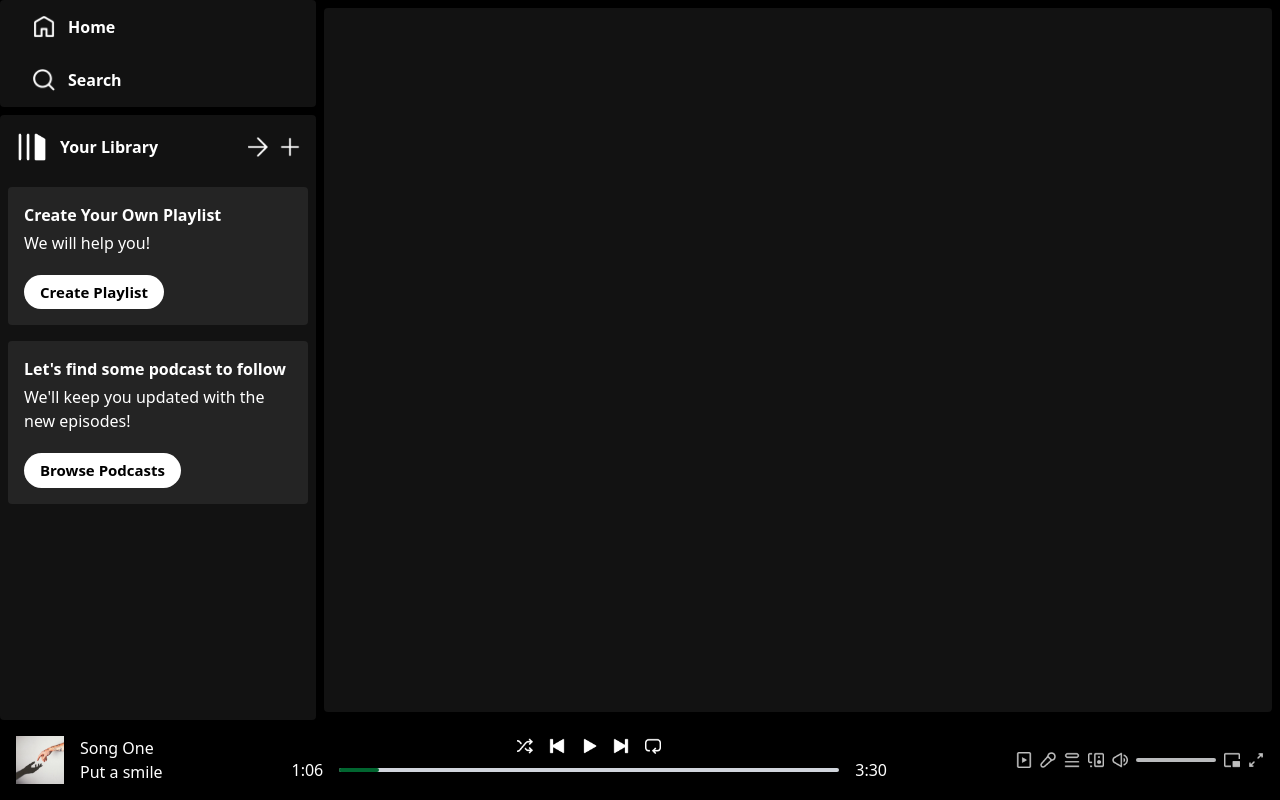
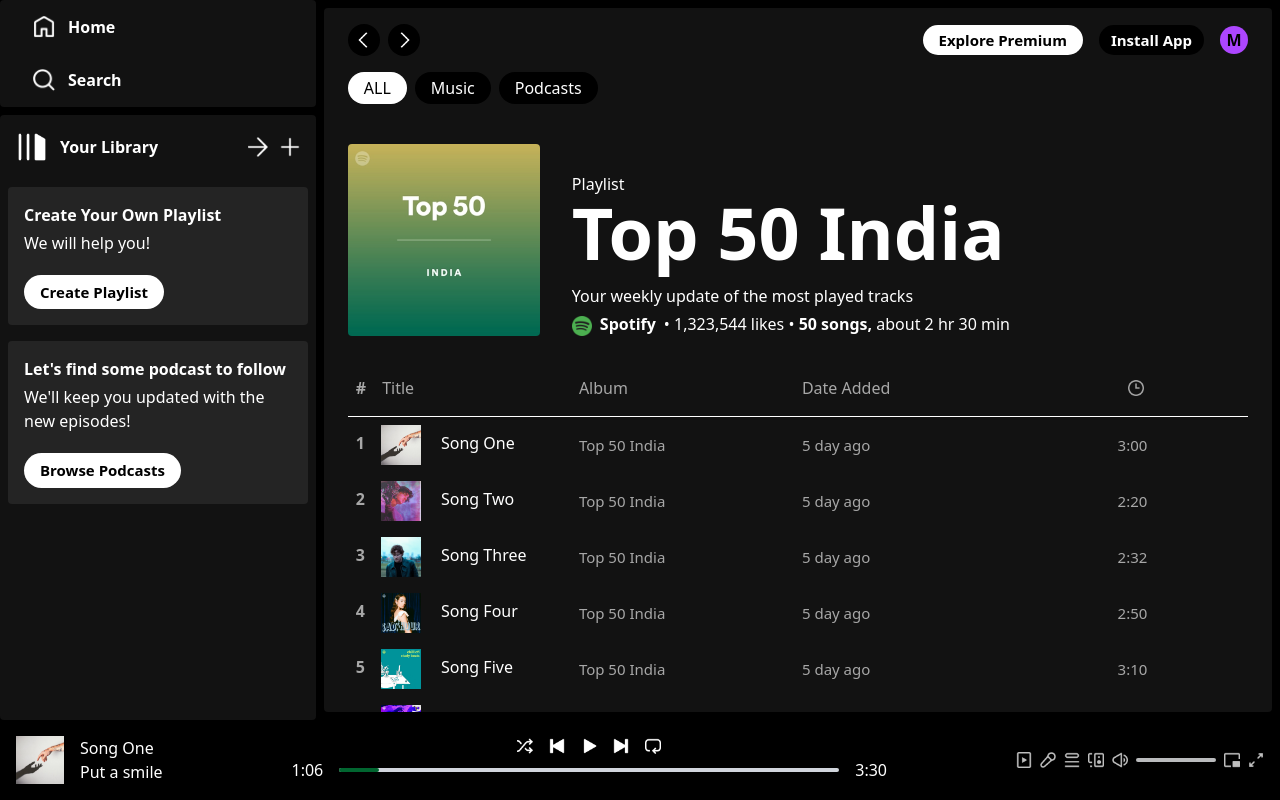
Before and after one commit to manan-msqrd/spotify-frontend-clone, a React (Vite) app: page /album/1 in a window 1280 px wide. Built offline with nearby package versions, Linux system fonts and the light colour scheme.

Commit message:
add album page + update readme

```diff
--- a/src/components/AlbumItem.tsx
+++ b/src/components/AlbumItem.tsx
@@ -1,7 +1,11 @@
+import { useNavigate } from "react-router-dom"
 
 const AlbumItem = ({image, name, desc, id}: any) => {
+
+    const navigate = useNavigate();
+
   return (
-    <div className='min-w-[180px] p-2 px-3 cursor-pointer hover:bg-[#ffffff26]'>
+    <div onClick={() => navigate(`/album/${id}`)} className='min-w-[180px] p-2 px-3 cursor-pointer hover:bg-[#ffffff26]'>
         <img className='rounded' src={image} alt="" />
         <p className='font-bold mt-2 mb-1'>{name}</p>
         <p className='text-slate-200 text-sm'>{desc}</p>
--- a/src/components/Display.tsx
+++ b/src/components/Display.tsx
@@ -1,11 +1,13 @@
 import { Route, Routes } from "react-router-dom"
 import DisplayHome from "./DisplayHome"
+import DisplayAlbum from "./DisplayAlbum"
 
 const Display = () => {
   return (
     <div className="w-[100%] m-2 px-6 pt-4 rounded bg-[#121212] text-white overflow-auto lg:w-[75%]">
         <Routes>
             <Route path='/' element={<DisplayHome/>}/>
+            <Route path='/album/:id' element={<DisplayAlbum/>}/>
         </Routes>
     </div>
   )
--- /dev/null
+++ b/src/components/DisplayAlbum.tsx
@@ -0,0 +1,52 @@
+import { useParams } from "react-router-dom"
+import NavBar from "./NavBar"
+import { albumsData, assets, songsData } from "../assets/assets";
+
+const DisplayAlbum = () => {
+
+    const {id} = useParams();
+    const albumData = id ? albumsData[parseInt(id)] : null;
+  return (
+    <>
+        <NavBar />
+        <div className="mt-10 flex flex-col gap-8 md:flex-row md:items-end">
+            <img className="w-48 rounded" src={albumData?.image} alt="" />
+            <div className="flex flex-col">
+                <p>Playlist</p>
+                <h2 className="text-5xl font-bold mb-4 md:text-7xl">{albumData?.name}</h2>
+                <h4>{albumData?.desc}</h4>
+                <p className="mt-1">
+                    <img className="inline-block w-5" src={assets.spotify_logo} alt="" />
+                    <b className="p-2">Spotify</b>
+                    • 1,323,544 likes
+                    • <b>50 songs, </b>
+                    about 2 hr 30 min
+                </p>
+            </div>
+        </div>
+        <div className="grid grid-cols-3 sm:grid-cols-4 mt-10 mb-4 pl-2 text-[#a7a7a7]">
+            <p> <b className="mr-4">#</b>Title</p>
+            <p>Album</p>
+            <p className="hidden sm:block">Date Added</p>
+            <img className="w-4 m-auto" src={assets.clock_icon} alt="" />
+        </div>
+        <hr />
+        {
+            songsData.map((song, index) => (
+                <div key={index} className="grid grid-cols-3 sm:grid-cols-4 gap-2 p-2 items-center text-[#a7a7a7] hover:bg-[#ffffff2b]">
+                    <p className="text-white">
+                        <b className="mr-4 text-[#a7a7a7]">{index+1}</b>
+                        <img className="w-10 inline mr-5" src={song.image} alt="" />
+                        {song.name}
+                    </p>
+                    <p className="text-[15px]">{albumData?.name}</p>
+                    <p className="text-[15px] hidden sm:block">5 day ago</p>
+                    <p className="text-[15px] text-center">{song.duration}</p>
+                </div>
+            ))
+        }
+    </>
+  )
+}
+
+export default DisplayAlbum
```
Also changed, not shown: 1 other file (tests, documents, lock files or other folders).
